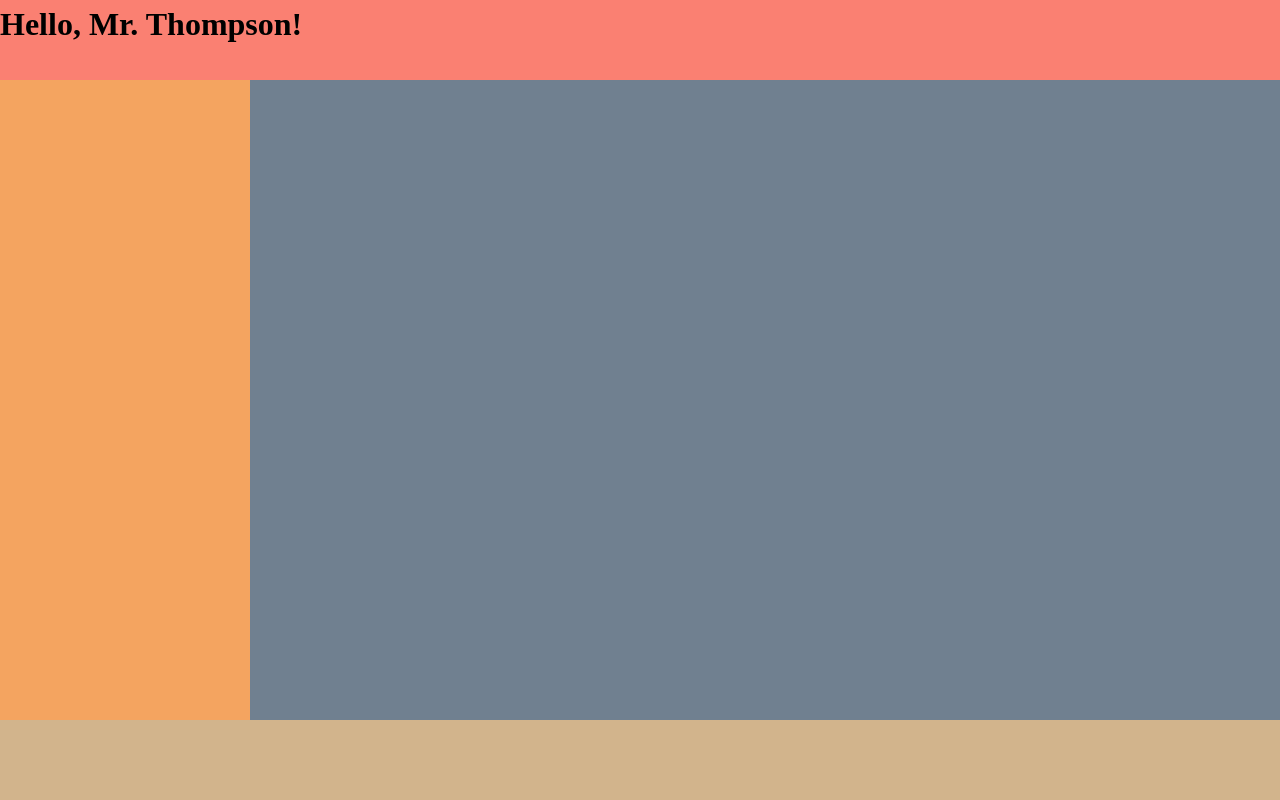
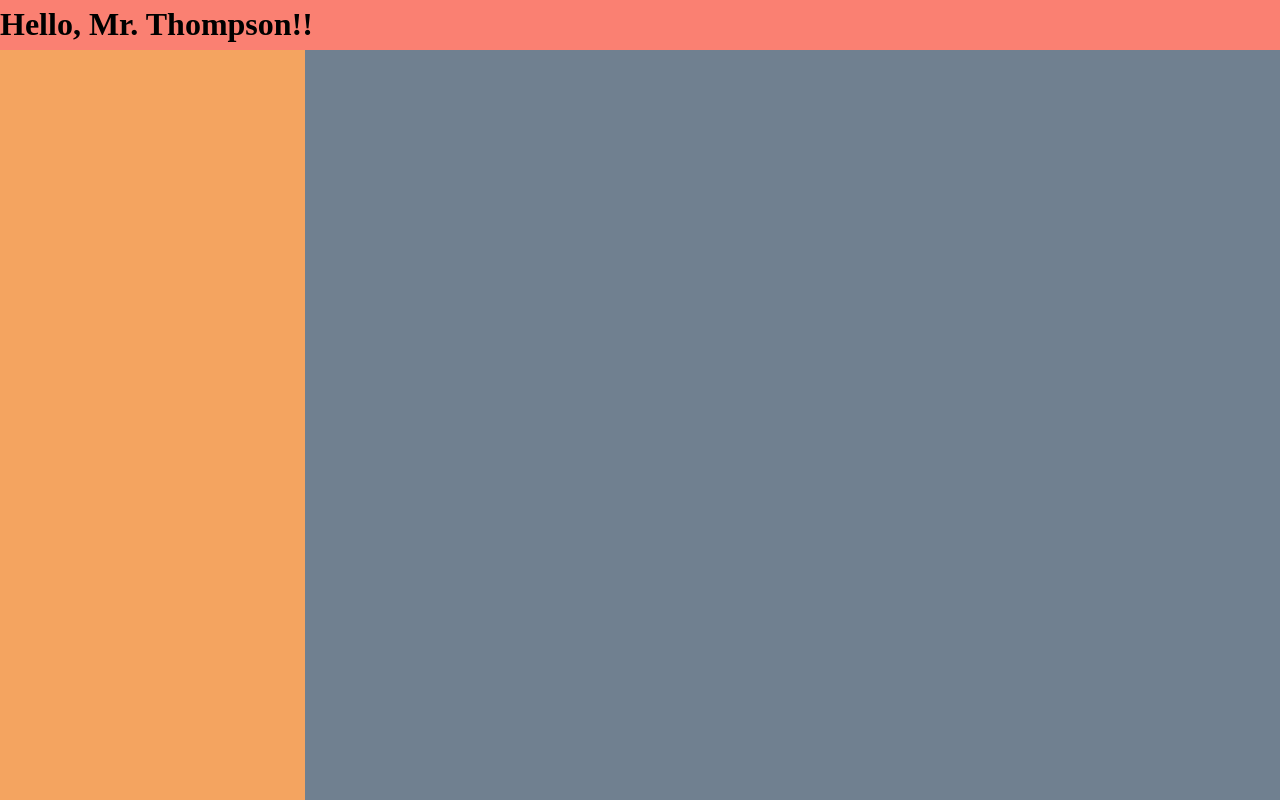
Before and after one commit to vi7ali/todo-list, a website built with webpack: page dist/index.html in a window 1280 px wide. Built offline with nearby package versions, Linux system fonts and the light colour scheme.

Commit message:
Tweak the design

```diff
--- a/src/index.js
+++ b/src/index.js
@@ -1,6 +1,8 @@
 'use strict';
 
-import Ui from './ui'
+import UI from './ui'
 import Task from './task'
 
-Ui.loadUI();
+UI.loadUI();
+const task = Task('task', 'tomorrow');
+console.log(`${task.getName()} ${task.getDate()}`);
--- a/src/ui.js
+++ b/src/ui.js
@@ -1,9 +1,9 @@
 'use strict';
 
-const Ui = (() => {
+const UI = (() => {
 
-  function loadUI() {
-    document.getElementById('header-title').innerText = 'Hello, Mr. Thompson!'
+  const loadUI = () => {
+    document.getElementById('header-title').innerText = 'Hello, Mr. Thompson!!';
   };
 
   return {
@@ -11,5 +11,4 @@ const Ui = (() => {
   };
 })();
 
-
-export default Ui;
+export default UI;
```
Also changed, not shown: dist/css/style.css, dist/index.html, dist/main.js.
